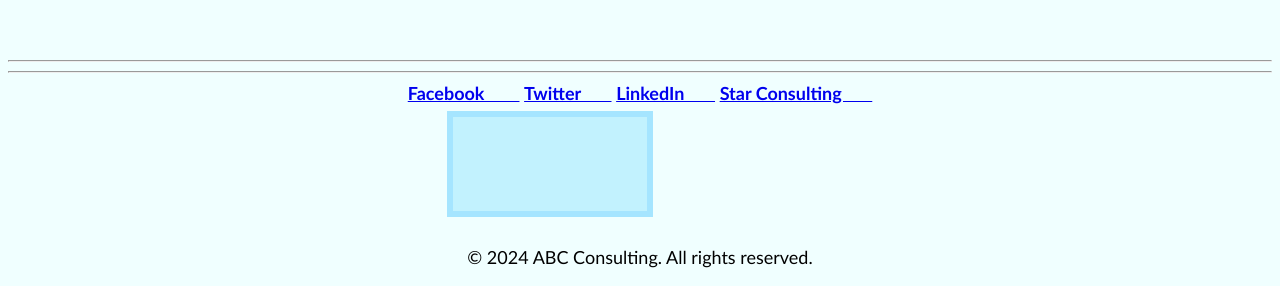
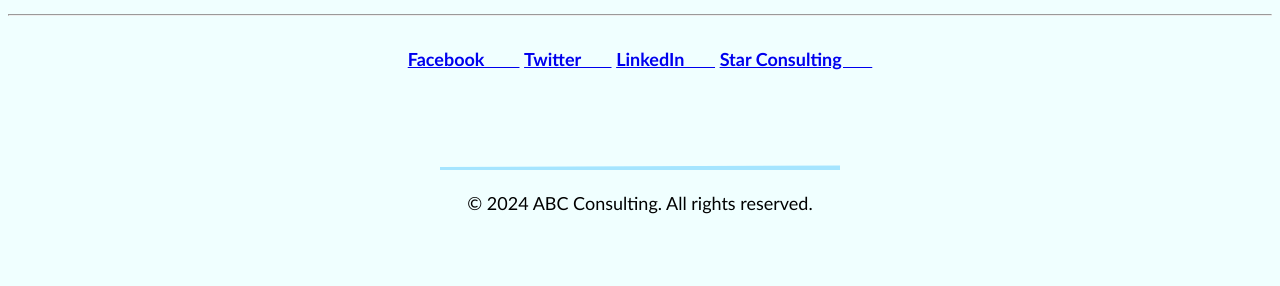
Before and after one commit to Anushka3204/Assignment_1, a plain HTML site: page index.html in a window 1280 px wide. Shown: the part 1467-1753 px from the top of the page. After the commit the page ends 1699 px from the top, so only its background shows below. Drawn offline with Linux system fonts and the light colour scheme.

Commit message:
Update index.html

```diff
--- a/index.html
+++ b/index.html
@@ -61,7 +61,7 @@ Our mission is to deliver excellence in everything we do.
         <br><br>
             <left>
 
-        <section id="review">
+        <section id="services">
                 <fieldset>
             <h2>Services</h2>
                 <ul>
@@ -103,7 +103,7 @@ Our mission is to deliver excellence in everything we do.
             </center>
         </section>
     </main>
-    <br><br><hr><hr>
+    <hr><br>
     <center>
 
 
@@ -116,11 +116,15 @@ Our mission is to deliver excellence in everything we do.
 
     <footer>
         <center>
-                <svg width="400" height="120">
-                    <rect x="10" y="10" width="200" height="100" stroke="#a5e5ff" stroke-width="6" fill="#c2f2fe"  x="10" y="10">Hello World! />
+          <left>
+                <svg width="400" height="100">
+                    <line x1="0" y1="100" x2="25000" y2="10" stroke="#a5e5ff" stroke-width="6" fill="#c2f2fe"  x="10" y="10">Hello World! />
 
 
                   </svg>
+</left>
+
+
             <p>&copy; 2024 ABC Consulting. All rights reserved.</p>
         </center>
     </footer>
```
